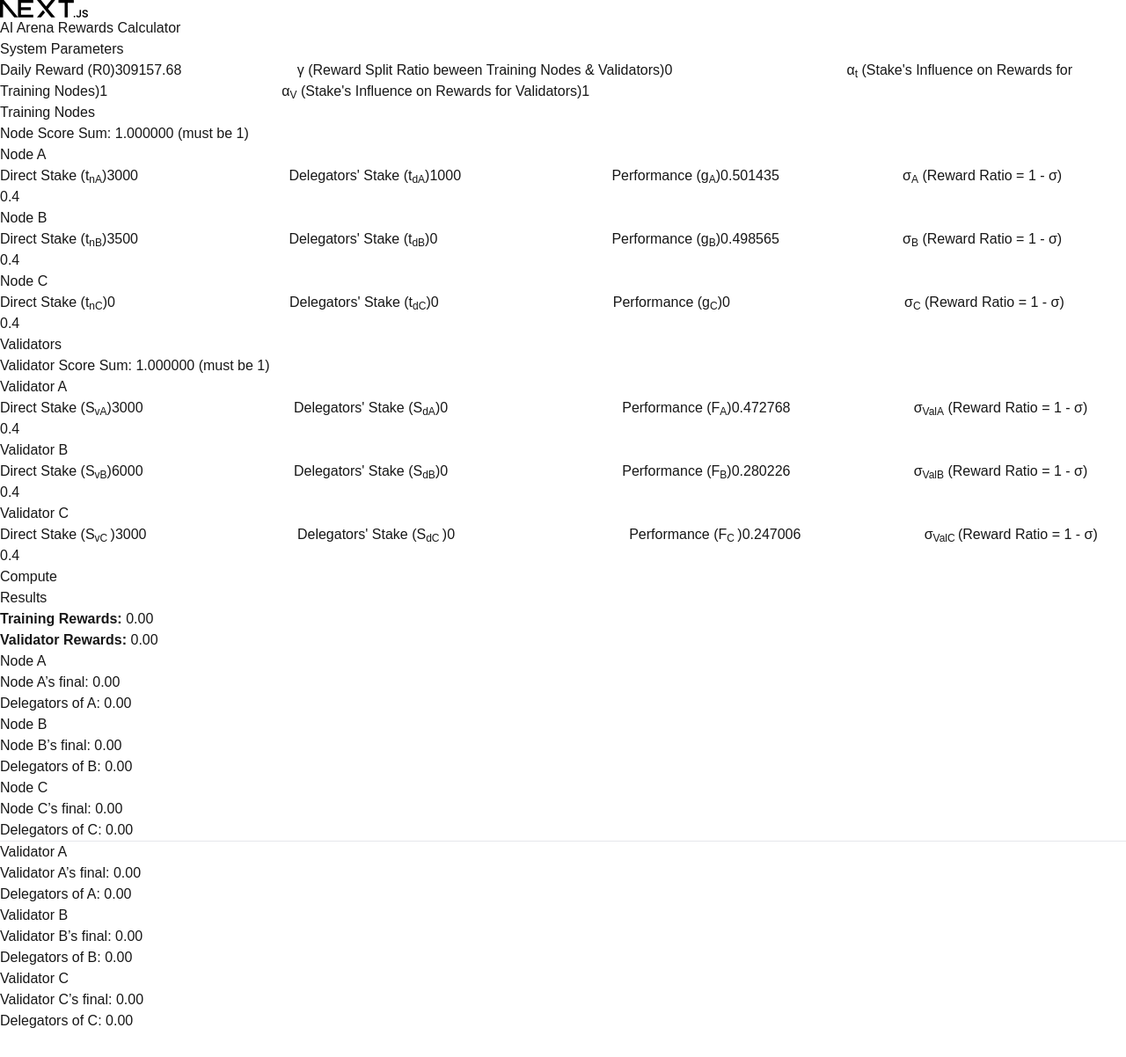
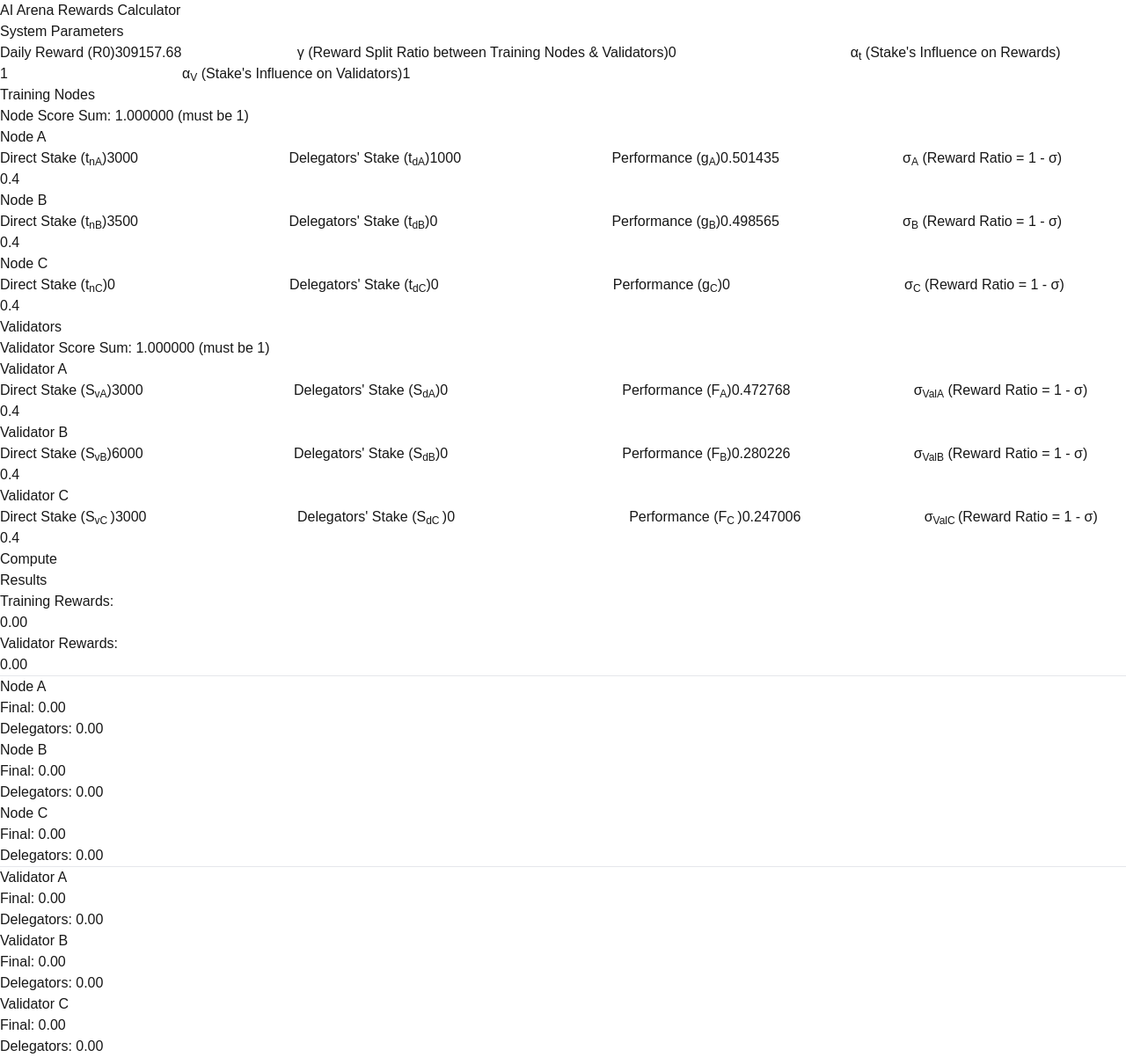
Before and after one commit to elihylui/flock-rewards-calculator, a Next.js app in the folder flock-rewards-calculator/: page / in a window 1280 px wide. Shown: the whole page at 88% size. Before the commit the page ends 1173 px from the top, so only its background shows below. Built offline with nearby package versions, Linux system fonts and the light colour scheme.

Commit message:
Update UI

```diff
--- a/flock-rewards-calculator/src/app/components/NodeCard.tsx
+++ b/flock-rewards-calculator/src/app/components/NodeCard.tsx
@@ -13,14 +13,16 @@ export default function NodeCard({
   setNodeParams: (value: Partial<typeof nodeParams>) => void;
 }) {
   return (
-    <div className="border border-gray-100 p-3 rounded mb-2">
-      <h3 className="font-medium mb-2">Node {nodeLabel}</h3>
-      <div className="grid grid-cols-1 md:grid-cols-2 gap-4">
+    <div className="bg-[#2E2E3F] border border-[#444B55] p-4 rounded-lg shadow-sm mb-4">
+      <h3 className="text-base font-bold text-white mb-4">Node {nodeLabel}</h3>
+      <div className="grid grid-cols-1 md:grid-cols-2 gap-6">
         <label className="block">
-          Direct Stake (t<sub>n{nodeLabel}</sub>)
+          <span className="text-sm font-medium text-[#A5A5A5]">
+            Direct Stake (t<sub>n{nodeLabel}</sub>)
+          </span>
           <input
             type="number"
-            className="appearance-none border px-2 py-1 w-full rounded mt-1"
+            className="mt-2 w-full bg-[#1E1E2F] text-[#E0E0E0] border border-[#444B55] rounded-lg px-4 py-2 focus:outline-none focus:ring focus:ring-[#42A5F5]"
             value={nodeParams.stake}
             onChange={(e) =>
               setNodeParams({ ...nodeParams, stake: parseFloat(e.target.value) || 0 })
@@ -28,37 +30,52 @@ export default function NodeCard({
           />
         </label>
         <label className="block">
-          Delegators' Stake (t<sub>d{nodeLabel}</sub>)
+          <span className="text-sm font-medium text-[#A5A5A5]">
+            Delegators' Stake (t<sub>d{nodeLabel}</sub>)
+          </span>
           <input
             type="number"
-            className="appearance-none border px-2 py-1 w-full rounded mt-1"
+            className="mt-2 w-full bg-[#1E1E2F] text-[#E0E0E0] border border-[#444B55] rounded-lg px-4 py-2 focus:outline-none focus:ring focus:ring-[#42A5F5]"
             value={nodeParams.delegators}
             onChange={(e) =>
-              setNodeParams({ ...nodeParams, delegators: parseFloat(e.target.value) || 0 })
+              setNodeParams({
+                ...nodeParams,
+                delegators: parseFloat(e.target.value) || 0,
+              })
             }
           />
         </label>
         <label className="block">
-          Performance (g<sub>{nodeLabel}</sub>)
+          <span className="text-sm font-medium text-[#A5A5A5]">
+            Performance (g<sub>{nodeLabel}</sub>)
+          </span>
           <input
             type="number"
             step="0.000001"
-            className="appearance-none border px-2 py-1 w-full rounded mt-1"
+            className="mt-2 w-full bg-[#1E1E2F] text-[#E0E0E0] border border-[#444B55] rounded-lg px-4 py-2 focus:outline-none focus:ring focus:ring-[#42A5F5]"
             value={nodeParams.score}
             onChange={(e) =>
-              setNodeParams({ ...nodeParams, score: parseFloat(e.target.value) || 0 })
+              setNodeParams({
+                ...nodeParams,
+                score: parseFloat(e.target.value) || 0,
+              })
             }
           />
         </label>
         <label className="block">
-          σ<sub>{nodeLabel}</sub> (Reward Ratio = 1 - σ)
+          <span className="text-sm font-medium text-[#A5A5A5]">
+            σ<sub>{nodeLabel}</sub> (Reward Ratio = 1 - σ)
+          </span>
           <input
             type="number"
             step="0.1"
-            className="appearance-none border px-2 py-1 w-full rounded mt-1"
+            className="mt-2 w-full bg-[#1E1E2F] text-[#E0E0E0] border border-[#444B55] rounded-lg px-4 py-2 focus:outline-none focus:ring focus:ring-[#42A5F5]"
             value={nodeParams.sigma}
             onChange={(e) =>
-              setNodeParams({ ...nodeParams, sigma: parseFloat(e.target.value) || 0 })
+              setNodeParams({
+                ...nodeParams,
+                sigma: parseFloat(e.target.value) || 0,
+              })
             }
           />
         </label>
--- a/flock-rewards-calculator/src/app/components/ValidatorCard.tsx
+++ b/flock-rewards-calculator/src/app/components/ValidatorCard.tsx
@@ -13,52 +13,74 @@ export default function ValidatorCard({
   setValidatorParams: (value: Partial<typeof validatorParams>) => void;
 }) {
   return (
-    <div className="border border-gray-100 p-3 rounded mb-2">
-      <h3 className="font-medium mb-2">Validator {validatorLabel}</h3>
-      <div className="grid grid-cols-1 md:grid-cols-2 gap-4">
+    <div className="bg-[#2E2E3F] border border-[#444B55] p-4 rounded-lg shadow-sm mb-4">
+      <h3 className="text-base font-bold text-white mb-4">
+        Validator {validatorLabel}
+      </h3>
+      <div className="grid grid-cols-1 md:grid-cols-2 gap-6">
         <label className="block">
-          Direct Stake (S<sub>v{validatorLabel}</sub>)
+          <span className="text-sm font-medium text-[#A5A5A5]">
+            Direct Stake (S<sub>v{validatorLabel}</sub>)
+          </span>
           <input
             type="number"
-            className="appearance-none border px-2 py-1 w-full rounded mt-1"
+            className="mt-2 w-full bg-[#1E1E2F] text-[#E0E0E0] border border-[#444B55] rounded-lg px-4 py-2 focus:outline-none focus:ring focus:ring-[#42A5F5]"
             value={validatorParams.stake}
             onChange={(e) =>
-              setValidatorParams({ ...validatorParams, stake: parseFloat(e.target.value) || 0 })
+              setValidatorParams({
+                ...validatorParams,
+                stake: parseFloat(e.target.value) || 0,
+              })
             }
           />
         </label>
         <label className="block">
-          Delegators' Stake (S<sub>d{validatorLabel}</sub>)
+          <span className="text-sm font-medium text-[#A5A5A5]">
+            Delegators' Stake (S<sub>d{validatorLabel}</sub>)
+          </span>
           <input
             type="number"
-            className="appearance-none border px-2 py-1 w-full rounded mt-1"
+            className="mt-2 w-full bg-[#1E1E2F] text-[#E0E0E0] border border-[#444B55] rounded-lg px-4 py-2 focus:outline-none focus:ring focus:ring-[#42A5F5]"
             value={validatorParams.delegators}
             onChange={(e) =>
-              setValidatorParams({ ...validatorParams, delegators: parseFloat(e.target.value) || 0 })
+              setValidatorParams({
+                ...validatorParams,
+                delegators: parseFloat(e.target.value) || 0,
+              })
             }
           />
         </label>
         <label className="block">
-          Performance (F<sub>{validatorLabel}</sub>)
+          <span className="text-sm font-medium text-[#A5A5A5]">
+            Performance (F<sub>{validatorLabel}</sub>)
+          </span>
           <input
             type="number"
             step="0.000001"
-            className="appearance-none border px-2 py-1 w-full rounded mt-1"
+            className="mt-2 w-full bg-[#1E1E2F] text-[#E0E0E0] border border-[#444B55] rounded-lg px-4 py-2 focus:outline-none focus:ring focus:ring-[#42A5F5]"
             value={validatorParams.score}
             onChange={(e) =>
-              setValidatorParams({ ...validatorParams, score: parseFloat(e.target.value) || 0 })
+              setValidatorParams({
+                ...validatorParams,
+                score: parseFloat(e.target.value) || 0,
+              })
             }
           />
         </label>
         <label className="block">
-        σ<sub>Val{validatorLabel}</sub> (Reward Ratio = 1 - σ)
+          <span className="text-sm font-medium text-[#A5A5A5]">
+            σ<sub>Val{validatorLabel}</sub> (Reward Ratio = 1 - σ)
+          </span>
           <input
             type="number"
             step="0.1"
-            className="appearance-none border px-2 py-1 w-full rounded mt-1"
+            className="mt-2 w-full bg-[#1E1E2F] text-[#E0E0E0] border border-[#444B55] rounded-lg px-4 py-2 focus:outline-none focus:ring focus:ring-[#42A5F5]"
             value={validatorParams.sigma}
             onChange={(e) =>
-              setValidatorParams({ ...validatorParams, sigma: parseFloat(e.target.value) || 0 })
+              setValidatorParams({
+                ...validatorParams,
+                sigma: parseFloat(e.target.value) || 0,
+              })
             }
           />
         </label>
--- a/flock-rewards-calculator/src/app/page.tsx
+++ b/flock-rewards-calculator/src/app/page.tsx
@@ -422,60 +422,55 @@ export default function Home() {
   const valScoreSum = valAScore + valBScore + valCScore;
 
   return (
-    <div className="min-h-screen p-6 sm:p-10">
-      <div className="flex flex-col lg:flex-row gap-8">
+    <div className="min-h-screen bg-[#1E1E2F] text-[#E0E0E0] p-6 sm:p-10">
+      {/* <div className="flex flex-col lg:flex-row gap-8"> */}
+      <div className="max-w-7xl mx-auto grid grid-cols-1 lg:grid-cols-3 gap-8">
         {/* Left Column: 2/3 width */}
-        <div className="w-full lg:w-2/3 border border-gray-200 rounded p-4">
-          <div className="flex items-center gap-4 mb-4">
-            <Image
-              className="dark:invert"
-              src="/next.svg"
-              alt="Next.js logo"
-              width={100}
-              height={24}
-              priority
-            />
-            <h1 className="text-lg font-bold">AI Arena Rewards Calculator</h1>
+        <div className="col-span-2 bg-[#282C34] shadow-lg border border-[#444B55] rounded-lg p-6">
+          <div className="flex items-center gap-4 mb-6">
+            <h1 className="text-2xl font-extrabold text-white">AI Arena Rewards Calculator</h1>
           </div>
 
           {/* System Params */}
-          <h2 className="font-semibold mb-2">System Parameters</h2>
-          <div className="grid grid-cols-1 md:grid-cols-2 gap-4 mb-4">
+          <h2 className="text-lg font-semibold text-[#A5A5A5] mb-4">System Parameters</h2>
+          <div className="grid grid-cols-1 md:grid-cols-2 gap-6 mb-6">
             <label className="block">
-              Daily Reward (R0)
+            <span className="text-sm font-medium">Daily Reward (R0)</span>
               <input
                 type="number"
-                className="appearance-none border px-2 py-1 w-full rounded mt-1"
+                className="mt-2 w-full bg-[#2E2E3F] text-[#E0E0E0] border border-[#444B55] rounded-lg px-4 py-2 focus:outline-none focus:ring focus:ring-[#42A5F5]"
                 value={R0}
                 onChange={(e) => setR0(parseFloat(e.target.value) || 0)}
               />
             </label>
             <label className="block">
-              γ (Reward Split Ratio beween Training Nodes & Validators)
+            <span className="text-sm font-medium">
+              γ (Reward Split Ratio between Training Nodes & Validators)
+            </span>
               <input
                 type="number"
                 step="0.01"
-                className="appearance-none border px-2 py-1 w-full rounded mt-1"
+                className="mt-2 w-full bg-[#2E2E3F] text-[#E0E0E0] border border-[#444B55] rounded-lg px-4 py-2 focus:outline-none focus:ring focus:ring-[#42A5F5]"
                 value={gamma}
                 onChange={(e) => setGamma(parseFloat(e.target.value) || 0)}
               />
             </label>
             <label className="block">
-              α<sub>t</sub> (Stake's Influence on Rewards for Training Nodes)
+            <span className="text-sm font-medium">α<sub>t</sub> (Stake's Influence on Rewards)</span>
               <input
                 type="number"
                 step="0.1"
-                className="appearance-none border px-2 py-1 w-full rounded mt-1"
+                className="mt-2 w-full bg-[#2E2E3F] text-[#E0E0E0] border border-[#444B55] rounded-lg px-4 py-2 focus:outline-none focus:ring focus:ring-[#42A5F5]"
                 value={alphaT}
                 onChange={(e) => setAlphaT(parseFloat(e.target.value) || 0)}
               />
             </label>
             <label className="block">
-              α<sub>V</sub> (Stake's Influence on Rewards for Validators)
+            <span className="text-sm font-medium">α<sub>V</sub> (Stake's Influence on Validators)</span>
               <input
                 type="number"
                 step="0.1"
-                className="appearance-none border px-2 py-1 w-full rounded mt-1"
+                className="mt-2 w-full bg-[#2E2E3F] text-[#E0E0E0] border border-[#444B55] rounded-lg px-4 py-2 focus:outline-none focus:ring focus:ring-[#42A5F5]"
                 value={alphaV}
                 onChange={(e) => setAlphaV(parseFloat(e.target.value) || 0)}
               />
@@ -483,7 +478,7 @@ export default function Home() {
           </div>
 
           {/* NODES */}
-          <h2 className="font-semibold mb-2">Training Nodes</h2>
+          <h2 className="text-lg font-semibold text-[#A5A5A5] mb-4">Training Nodes</h2>
           <p className="text-sm text-gray-600 mb-2">
             Node Score Sum:{" "}
             <span
@@ -616,13 +611,22 @@ export default function Home() {
         </div>
 
         {/* Right Column: 1/3 width => results */}
-        <div className="w-full lg:w-1/3 border border-gray-200 rounded p-4">
-          <h2 className="text-lg font-semibold mb-4">Results</h2>
+        <div className="bg-[#282C34] shadow-lg border border-[#444B55] rounded-lg p-6">
+          <h2 className="text-lg font-semibold text-white mb-6">Results</h2>
 
-          <div className="mb-3">
-            <strong>Training Rewards:</strong> {trainingRewards.toFixed(2)}
-            <br />
-            <strong>Validator Rewards:</strong> {validatorRewards.toFixed(2)}
+          <div className="space-y-4">
+            <div>
+              <p className="text-sm text-[#A5A5A5]">Training Rewards:</p>
+              <p className="text-lg font-bold text-[#42A5F5]">
+                {trainingRewards.toFixed(2)}
+              </p>
+            </div>
+            <div>
+              <p className="text-sm text-[#A5A5A5]">Validator Rewards:</p>
+              <p className="text-lg font-bold text-[#42A5F5]">
+                {validatorRewards.toFixed(2)}
+              </p>
+            </div>
           </div>
 
           {/* Step 1 Calc Steps */}
@@ -663,18 +667,26 @@ export default function Home() {
             </div>
           )}
 
+          <hr className="my-2" />
+
           {/* Final Node Results */}
-          <h3 className="font-medium">Node A</h3>
-          <p>Node A’s final: {nodeAResult.toFixed(2)}</p>
-          <p>Delegators of A: {nodeADelegatorsResult.toFixed(2)}</p>
-
-          <h3 className="font-medium mt-2">Node B</h3>
-          <p>Node B’s final: {nodeBResult.toFixed(2)}</p>
-          <p>Delegators of B: {nodeBDelegatorsResult.toFixed(2)}</p>
-
-          <h3 className="font-medium mt-2">Node C</h3>
-          <p>Node C’s final: {nodeCResult.toFixed(2)}</p>
-          <p>Delegators of C: {nodeCDelegatorsResult.toFixed(2)}</p>
+          <div className="space-y-4">
+            <div>
+              <h3 className="text-base font-bold text-white">Node A</h3>
+              <p>Final: <span className="font-semibold text-green-500">{nodeAResult.toFixed(2)}</span></p>
+              <p>Delegators: <span className="font-semibold text-green-500">{nodeADelegatorsResult.toFixed(2)}</span></p>
+            </div>
+            <div>
+              <h3 className="text-base font-bold text-white">Node B</h3>
+              <p>Final: <span className="font-semibold text-green-500">{nodeBResult.toFixed(2)}</span></p>
+              <p>Delegators: <span className="font-semibold text-green-500">{nodeBDelegatorsResult.toFixed(2)}</span></p>
+            </div>
+            <div>
+              <h3 className="text-base font-bold text-white">Node C</h3>
+              <p>Final: <span className="font-semibold text-green-500">{nodeCResult.toFixed(2)}</span></p>
+              <p>Delegators: <span className="font-semibold text-green-500">{nodeCDelegatorsResult.toFixed(2)}</span></p>
+            </div>
+          </div>
 
           <hr className="my-2" />
 
@@ -704,17 +716,23 @@ export default function Home() {
           )}
 
           {/* Final Validator Results */}
-          <h3 className="font-medium">Validator A</h3>
-          <p>Validator A’s final: {valAResult.toFixed(2)}</p>
-          <p>Delegators of A: {valADelegatorsResult.toFixed(2)}</p>
-
-          <h3 className="font-medium mt-2">Validator B</h3>
-          <p>Validator B’s final: {valBResult.toFixed(2)}</p>
-          <p>Delegators of B: {valBDelegatorsResult.toFixed(2)}</p>
-
-          <h3 className="font-medium mt-2">Validator C</h3>
-          <p>Validator C’s final: {valCResult.toFixed(2)}</p>
-          <p>Delegators of C: {valCDelegatorsResult.toFixed(2)}</p>
+          <div className="space-y-4">
+            <div>
+              <h3 className="text-base font-bold text-white">Validator A</h3>
+              <p>Final: <span className="font-semibold text-green-500">{valAResult.toFixed(2)}</span></p>
+              <p>Delegators: <span className="font-semibold text-green-500">{valADelegatorsResult.toFixed(2)}</span></p>
+            </div>
+            <div>
+              <h3 className="text-base font-bold text-white">Validator B</h3>
+              <p>Final: <span className="font-semibold text-green-500">{valBResult.toFixed(2)}</span></p>
+              <p>Delegators: <span className="font-semibold text-green-500">{valBDelegatorsResult.toFixed(2)}</span></p>
+            </div>
+            <div>
+              <h3 className="text-base font-bold text-white">Validator C</h3>
+              <p>Final: <span className="font-semibold text-green-500">{valCResult.toFixed(2)}</span></p>
+              <p>Delegators: <span className="font-semibold text-green-500">{valCDelegatorsResult.toFixed(2)}</span></p>
+            </div>
+          </div>
         </div>
       </div>
     </div>
```
